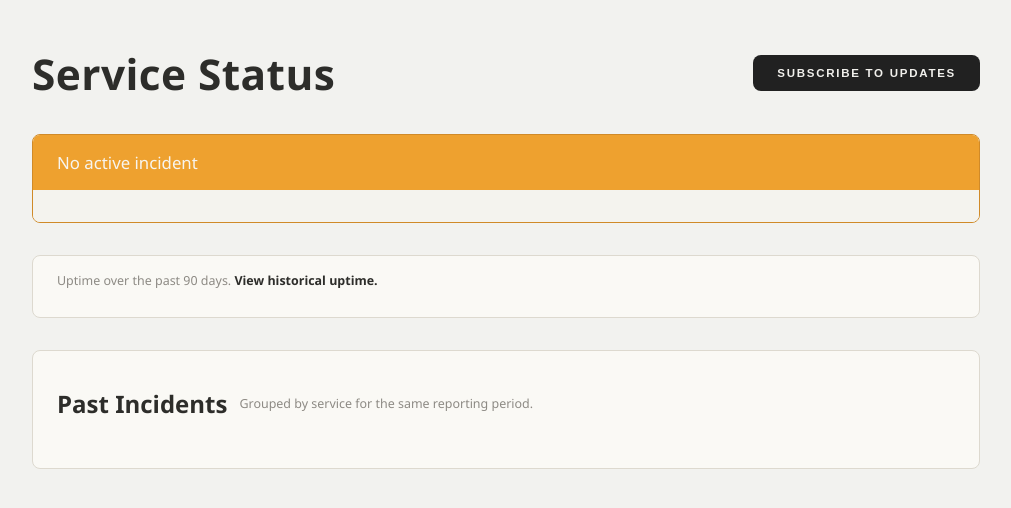
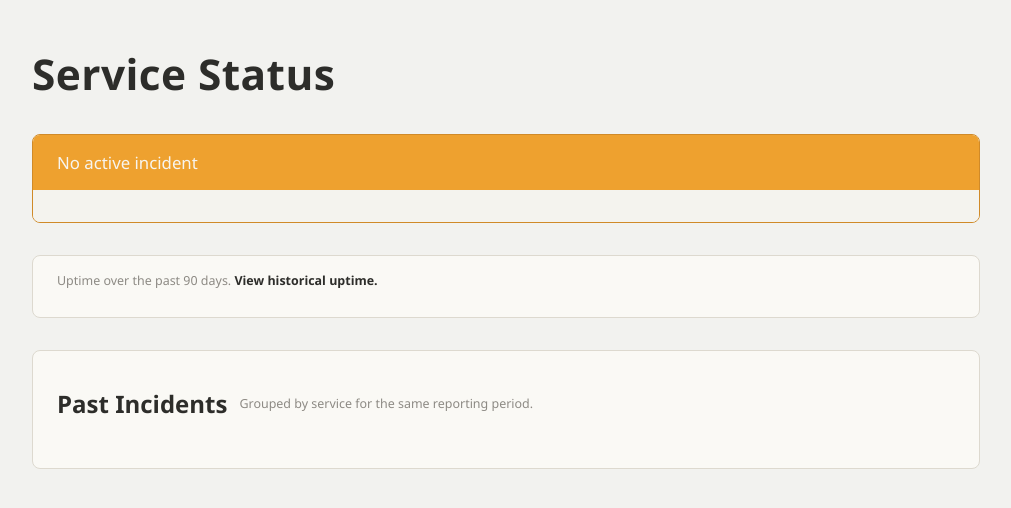
Before and after one commit to alexewerlof/jj, a website with bundled scripts: page www/examples/service-status/index.html in a window 1280 px wide. Shown: the whole page, without its empty margins (134-1145 px from the left). Built offline with nearby package versions, Linux system fonts and the light colour scheme.

Commit message:
remove: the decorative subscribe button from the service status example

```diff
--- a/www/examples/service-status/index.html
+++ b/www/examples/service-status/index.html
@@ -11,7 +11,6 @@
         <main class="status-page">
             <header class="status-page__topbar">
                 <h1>Service Status</h1>
-                <button class="subscribe-button" type="button">Subscribe to updates</button>
             </header>
 
             <section class="active-incident" aria-label="Latest incident summary">
@@ -21,7 +20,10 @@
 
             <section class="status-board" aria-label="Service availability board">
                 <div class="status-board__head">
-                    <p>Uptime over the past <span id="days-shown">90</span> days. <a href="#incident-groups">View historical uptime.</a></p>
+                    <p>
+                        Uptime over the past <span id="days-shown">90</span> days.
+                        <a href="#incident-groups">View historical uptime.</a>
+                    </p>
                 </div>
                 <div id="service-rows" class="status-board__rows"></div>
             </section>
--- a/www/examples/service-status/style.css
+++ b/www/examples/service-status/style.css
@@ -72,19 +72,6 @@ body {
         font-family: var(--font-title);
         letter-spacing: 0.01em;
     }
-}
-
-.subscribe-button {
-    border: 0;
-    border-radius: var(--radius-2);
-    padding: var(--space-3) var(--space-5);
-    text-transform: uppercase;
-    letter-spacing: 0.15em;
-    font-weight: 700;
-    font-size: 0.72rem;
-    color: #f1f0ec;
-    background: #212121;
-    cursor: pointer;
 }
 
 .active-incident {
@@ -476,10 +463,6 @@ body {
         gap: var(--space-3);
     }
 
-    .subscribe-button {
-        width: 100%;
-    }
-
     .status-board__head,
     .incident-history__head {
         justify-content: flex-start;
```
